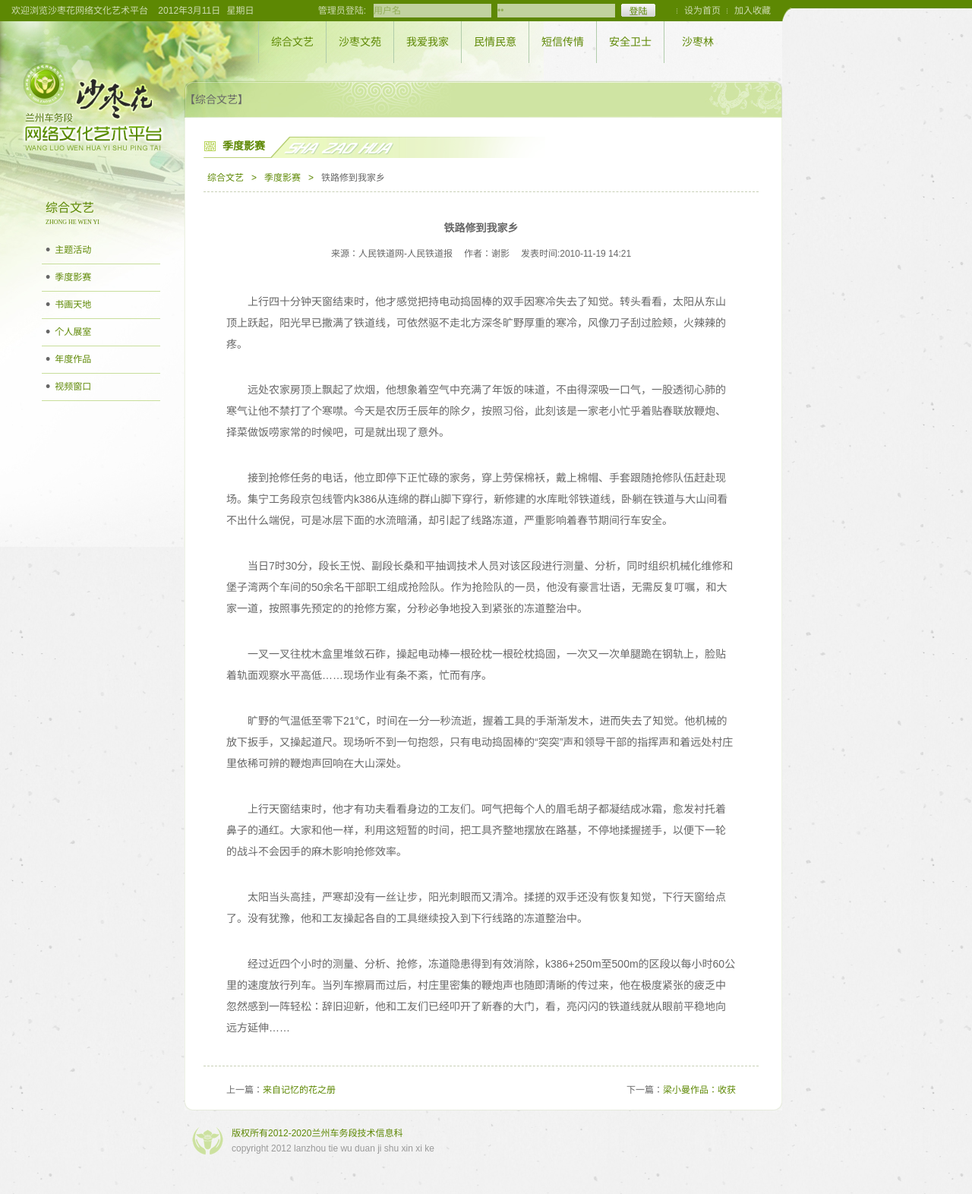
After one commit to pktangyue/WebOne, a PHP site: page /zhonghewenyi/wenzi.php in a window 1280 px wide. The commit adds this page. Shown: the whole page at 76% size. Run offline with PHP 8.4, Linux system fonts and the light colour scheme.

Commit message:
zhonghewenyi neirong&wenzi

```diff
--- a/css/base.css
+++ b/css/base.css
@@ -137,6 +137,13 @@ a.content:hover{text-decoration:none;color:#333;}
 .imgs li{text-align:center;float:left;line-height:150%;margin:0 35px 20px;}
 .imgs img{margin-bottom:5px;}
 .imgs a,.imgs a:hover{color:#333;font-size:16px;font-weight:bold;}
+/* article */
+.article{text-align:center;padding:40px 30px 20px;border-bottom:1px #c7cfb5 dashed;}
+.article_title{font-weight:bold;margin-bottom:20px;}
+.article_subtitle{font-size:12px;margin-bottom:25px;}
+.article p{text-align:left;line-height:200%;font-size:14px;text-indent:28px;padding:16px 0;}
+.article_prev{margin-left:30px;float:left;}
+.article_next{margin-right:30px;float:right;}
 /* pager */
 .pager{text-align:center;}
 .pager a,
@@ -152,3 +159,5 @@ a.content:hover{text-decoration:none;color:#333;}
 .hot_list img{border-color:#6ecfcf;padding:0;float:left;}
 .hot_list p{margin-left:84px;line-height:16px;}
 .hot_bottom{background:url(/img/layout/hot_bg.png) no-repeat 0 -25px;width:236px;height:12px;}
+/* btn */
+.support_btn{background:url(/img/btn/support.png) no-repeat;padding-left:30px;width:42px;height:29px;line-height:29px;display:inline-block;font-size:14px;}
--- a/index.php
+++ b/index.php
@@ -7,6 +7,8 @@
 			<p><a href="/zhonghewenyi/index.php">03综合文艺</a></p>
 			<p><a href="zhonghewenyi/liebiao.php">04综合文艺—列表</a></p>
 			<p><a href="zhonghewenyi/tuwen.php">05综合文艺—图文列表</a></p>
+			<p><a href="zhonghewenyi/neirong.php">06综合文艺—内容</a></p>
+			<p><a href="zhonghewenyi/wenzi.php">06综合文艺—文字内容</a></p>
 		</fieldset>
 	</body>
 </html>
--- /dev/null
+++ b/zhonghewenyi/wenzi.php
@@ -0,0 +1,30 @@
+<? include '../common/header.php';?>
+<? include 'leftside.php';?>
+<div class="rightside">
+	<h1 class="rightside_title">【综合文艺】</h1>
+	<div class="rightside_content">
+		<div class="section">
+			<h3 class="section_title">季度影赛</h3>
+			<p class="list_nav"><a href="#">综合文艺</a><span class="c_green ml10 mr10">&gt;</span><a href="#">季度影赛</a><span class="c_green ml10 mr10">&gt;</span><span>铁路修到我家乡</span></p>
+			<div class="article">
+				<h2 class="article_title">铁路修到我家乡</h2>
+				<h5 class="article_subtitle"><span class="mr15">来源：人民铁道网-人民铁道报</span><span class="mr15">作者：谢影</span><span>发表时间:2010-11-19 14:21</span></h5>
+				<p>上行四十分钟天窗结束时，他才感觉把持电动捣固棒的双手因寒冷失去了知觉。转头看看，太阳从东山顶上跃起，阳光早已撒满了铁道线，可依然驱不走北方深冬旷野厚重的寒冷，风像刀子刮过脸颊，火辣辣的疼。</p>
+				<p>远处农家房顶上飘起了炊烟，他想象着空气中充满了年饭的味道，不由得深吸一口气，一股透彻心肺的寒气让他不禁打了个寒噤。今天是农历壬辰年的除夕，按照习俗，此刻该是一家老小忙乎着贴春联放鞭炮、择菜做饭唠家常的时候吧，可是就出现了意外。</p>
+				<p>接到抢修任务的电话，他立即停下正忙碌的家务，穿上劳保棉袄，戴上棉帽、手套跟随抢修队伍赶赴现场。集宁工务段京包线管内k386从连绵的群山脚下穿行，新修建的水库毗邻铁道线，卧躺在铁道与大山间看不出什么端倪，可是冰层下面的水流暗涌，却引起了线路冻道，严重影响着春节期间行车安全。</p>
+				<p>当日7时30分，段长王悦、副段长桑和平抽调技术人员对该区段进行测量、分析，同时组织机械化维修和堡子湾两个车间的50余名干部职工组成抢险队。作为抢险队的一员，他没有豪言壮语，无需反复叮嘱，和大家一道，按照事先预定的的抢修方案，分秒必争地投入到紧张的冻道整治中。</p>
+				<p>一叉一叉往枕木盒里堆敛石砟，操起电动棒一根砼枕一根砼枕捣固，一次又一次单腿跪在钢轨上，脸贴着轨面观察水平高低……现场作业有条不紊，忙而有序。</p>
+				<p>旷野的气温低至零下21℃，时间在一分一秒流逝，握着工具的手渐渐发木，进而失去了知觉。他机械的放下扳手，又操起道尺。现场听不到一句抱怨，只有电动捣固棒的“突突”声和领导干部的指挥声和着远处村庄里依稀可辨的鞭炮声回响在大山深处。</p>
+				<p>上行天窗结束时，他才有功夫看看身边的工友们。呵气把每个人的眉毛胡子都凝结成冰霜，愈发衬托着鼻子的通红。大家和他一样，利用这短暂的时间，把工具齐整地摆放在路基，不停地揉握搓手，以便下一轮的战斗不会因手的麻木影响抢修效率。</p>
+				<p>太阳当头高挂，严寒却没有一丝让步，阳光刺眼而又清冷。揉搓的双手还没有恢复知觉，下行天窗给点了。没有犹豫，他和工友操起各自的工具继续投入到下行线路的冻道整治中。</p>
+				<p>经过近四个小时的测量、分析、抢修，冻道隐患得到有效消除，k386+250m至500m的区段以每小时60公里的速度放行列车。当列车擦肩而过后，村庄里密集的鞭炮声也随即清晰的传过来，他在极度紧张的疲乏中忽然感到一阵轻松：辞旧迎新，他和工友们已经叩开了新春的大门，看，亮闪闪的铁道线就从眼前平稳地向远方延伸……</p>
+			</div>
+		</div>
+		<div class="clearfix">
+			<div class="article_prev">上一篇：<a href="#">来自记忆的花之册</a></div>
+			<div class="article_next">下一篇：<a href="#">梁小曼作品：收获</a></div>
+		</div>
+	</div>
+	<div class="rightside_bottom"></div>
+</div>
+<? include '../common/footer.php';?>
```
Also changed, not shown: zhonghewenyi/neirong.php (added, +24 -0 lines), img/btn/support.png (added).
